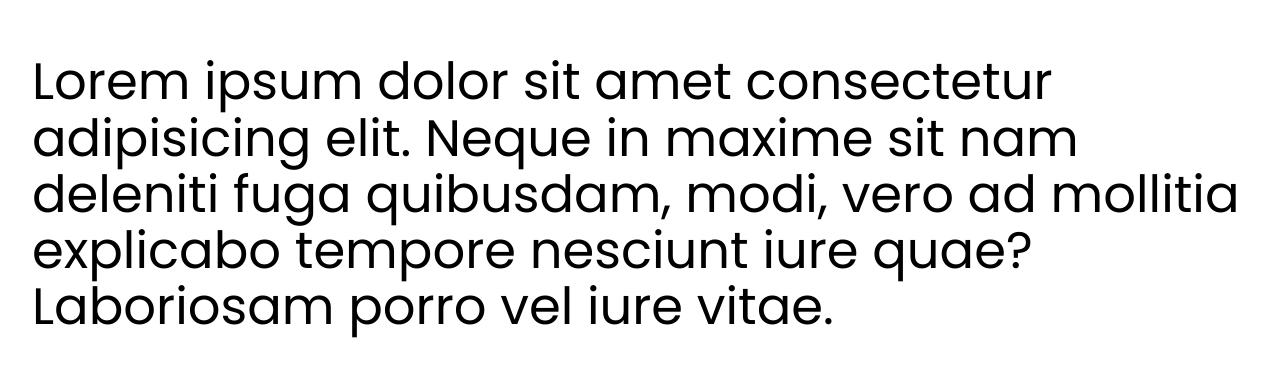
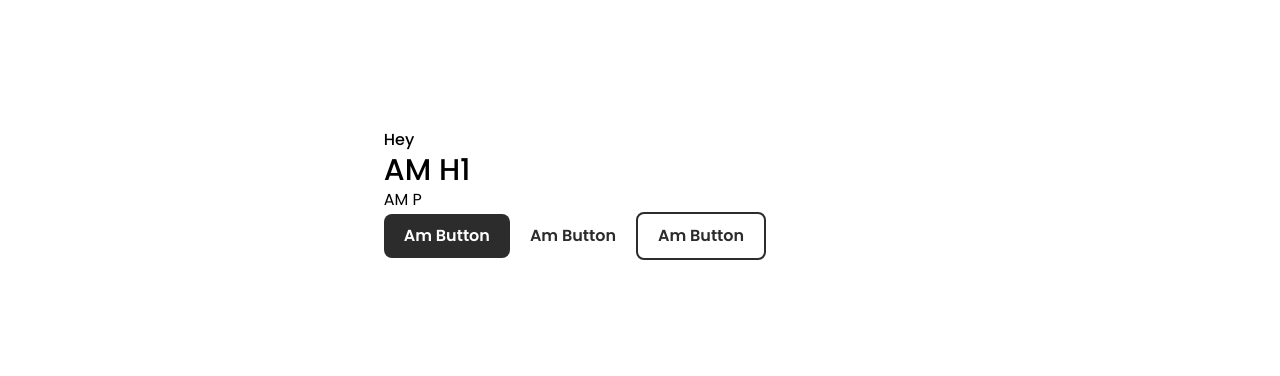
Before and after one commit to n53337/minvoicer, a React (Vite) app: page / in a window 1280 px wide. Shown: the part 206-582 px from the top of the page. Built offline with nearby package versions, Linux system fonts and the light colour scheme.

Commit message:
tailwind global styles

```diff
--- a/package.json
+++ b/package.json
@@ -19,6 +19,7 @@
     "@vitejs/plugin-react": "^3.0.0",
     "autoprefixer": "^10.4.13",
     "postcss": "^8.4.20",
+    "prettier": "^2.8.1",
     "tailwindcss": "^3.2.4",
     "vite": "^4.0.0"
   }
--- a/src/components/App/App.jsx
+++ b/src/components/App/App.jsx
@@ -2,11 +2,15 @@ import "../../styles/App.css";
 
 function App() {
   return (
-    <h1 className="">
-      Lorem ipsum dolor sit amet consectetur adipisicing elit. Neque in maxime
-      sit nam deleniti fuga quibusdam, modi, vero ad mollitia explicabo tempore
-      nesciunt iure quae? Laboriosam porro vel iure vitae.
-    </h1>
+    <>
+      <a href="">Hey</a>
+      <h1>AM H1</h1>
+      <p>AM P</p>
+      <button className="btn btn-primary">Am Button</button>
+      <button className="btn btn-primary-w">Am Button</button>
+      <button className="btn btn-accent">Am Button</button>
+      <button className="btn btn-accent-w">Am Button</button>
+    </>
   );
 }
 
--- a/src/styles/App.css
+++ b/src/styles/App.css
@@ -1,14 +1,3 @@
-:root {
-  /* !Colors */
-
-  --brown: rgba(44, 44, 44, 1);
-  --brown-700: rgba(44, 44, 44, 0.8);
-  --brown-500: rgba(44, 44, 44, 0.6);
-  --brown-300: rgba(44, 44, 44, 0.4);
-  --brown-100: rgba(44, 44, 44, 0.2);
-  --white: rgba(255, 255, 255, 1);
-}
-
 #root {
   max-width: 1280px;
   margin: 0 auto;
--- a/src/styles/globals.css
+++ b/src/styles/globals.css
@@ -65,22 +65,6 @@ select {
   -webkit-text-size-adjust: 100%;
 }
 
-/* Global Font Size for small Screens */
-@media screen and (max-width: 40em) {
-  :root {
-    font-size: 10px;
-  }
-}
-
-a {
-  font-weight: 500;
-  color: #646cff;
-  text-decoration: inherit;
-}
-a:hover {
-  color: #535bf2;
-}
-
 body {
   margin: 0;
   display: flex;
@@ -89,26 +73,45 @@ body {
   min-height: 100vh;
 }
 
-h1 {
-  font-size: 3.2em;
-  line-height: 1.1;
+/* Global Classes */
+
+@layer base {
+  * {
+    @apply focus:outline-brown;
+  }
+
+  a {
+    @apply font-medium text-sm lg:text-base;
+  }
+
+  h1 {
+    @apply font-medium text-xl lg:text-3xl;
+  }
+
+  p {
+    @apply font-normal text-sm lg:text-base;
+  }
 }
 
-button {
-  border-radius: 8px;
-  border: 1px solid transparent;
-  padding: 0.6em 1.2em;
-  font-size: 1em;
-  font-weight: 500;
-  font-family: inherit;
-  background-color: #1a1a1a;
-  cursor: pointer;
-  transition: border-color 0.25s;
+/* Components Classes */
+@layer components {
+  .btn {
+    @apply py-2.5 px-5 rounded-lg cursor-pointer font-semibold text-xs lg:text-base;
+  }
+
+  .btn-primary {
+    @apply bg-brown text-white;
+  }
+
+  .btn-accent {
+    @apply bg-none text-brown border-2 border-brown;
+  }
+
+  .btn-primary-w {
+    @apply bg-white text-brown;
+  }
+
+  .btn-accent-w {
+    @apply bg-none text-white border-2 border-white;
+  }
 }
-button:hover {
-  border-color: #646cff;
-}
-button:focus,
-button:focus-visible {
-  outline: 4px auto --brown;
-}
--- a/tailwind.config.cjs
+++ b/tailwind.config.cjs
@@ -3,6 +3,14 @@ module.exports = {
   content: ["./index.html", "./src/**/*.{js,ts,jsx,tsx}"],
   theme: {
     extend: {},
+    colors: {
+      brown: "rgba(44, 44, 44, 1)",
+      "brown-700": "rgba(44, 44, 44, 0.8)",
+      "brown-500": "rgba(44, 44, 44, 0.6)",
+      "brown-300": "rgba(44, 44, 44, 0.4)",
+      "brown-100": "rgba(44, 44, 44, 0.2)",
+      white: "rgba(255, 255, 255, 1)",
+    },
   },
   plugins: [],
 };
```
Also changed, not shown: 1 other file (tests, documents, lock files or other folders).
